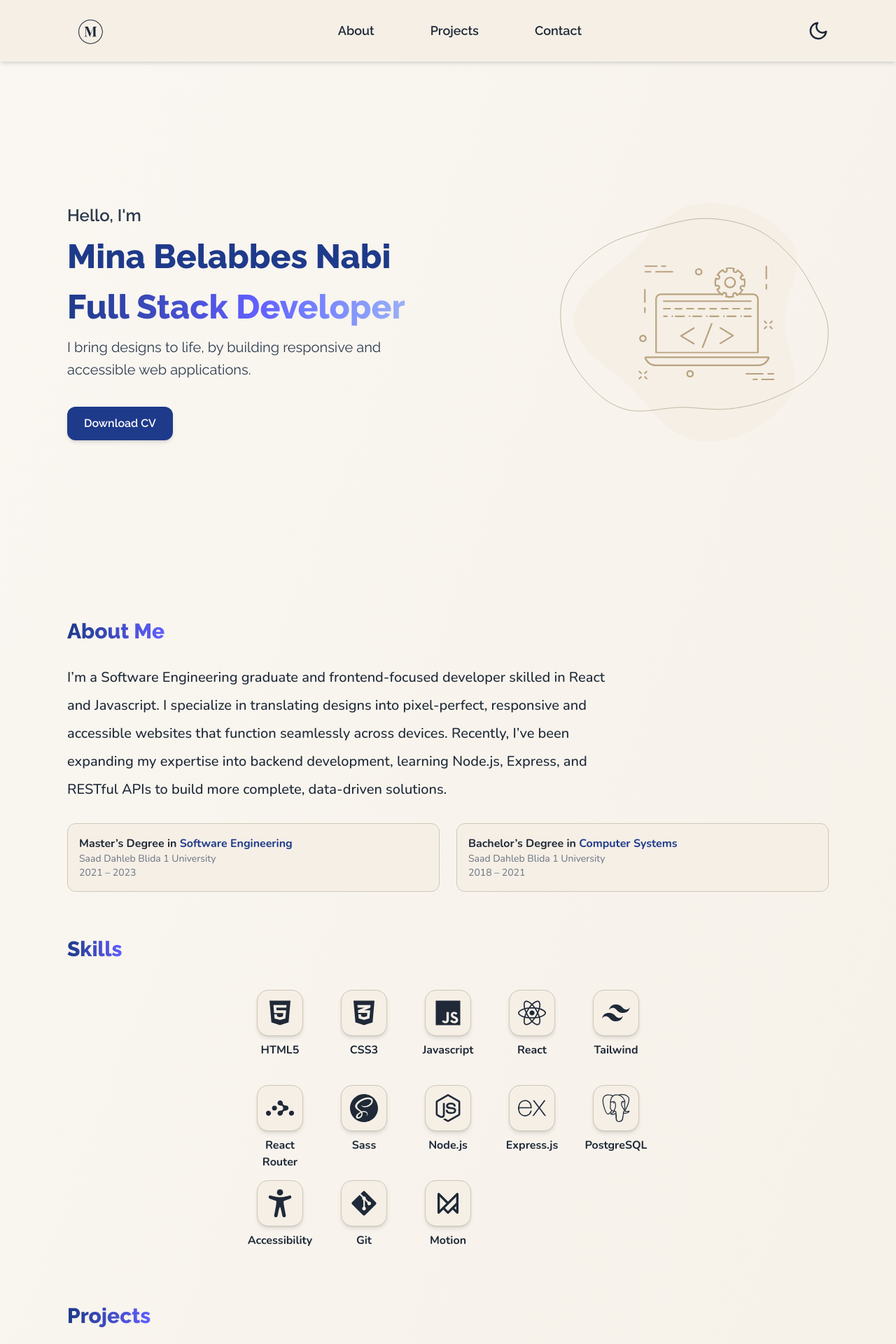
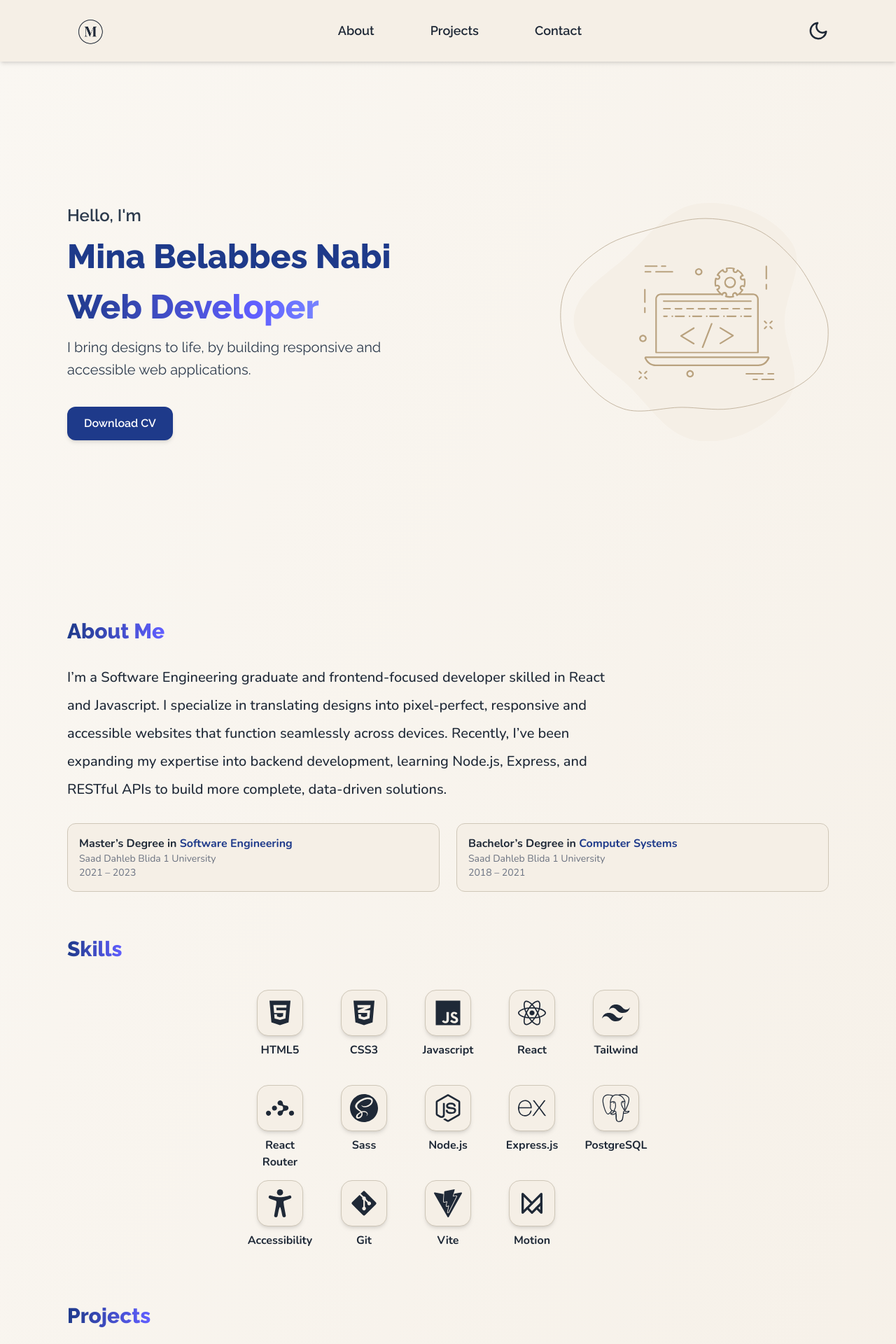
Before and after one commit to cassiopeia001/my-portfolio, a React (Vite) app: page / in a window 1280 px wide. Shown: the top 1920 px of the page at 70% size. Built offline with nearby package versions, Linux system fonts and the light colour scheme.

Commit message:
Updated details

```diff
--- a/src/Components/HeroSection.jsx
+++ b/src/Components/HeroSection.jsx
@@ -19,7 +19,7 @@ export default function HeroSection (){
                 <h2 className={`text-3xl lg:text-4xl xl:text-5xl font-extrabold
                     bg-gradient-to-r  ${darkMode? "from-blue-400 via-blue-500 to-blue-700":"from-blue via-indigo-500 to-light-blue"}
                     bg-clip-text text-transparent
-                    leading-tight`}> Full Stack Developer</h2>
+                    leading-tight`}> Web Developer</h2>
                 <p className="text-lg lg:text-xl leading-relaxed ">
                     I bring designs to life, by building responsive and accessible web applications.</p>
 
--- a/src/Components/SkillsSection.jsx
+++ b/src/Components/SkillsSection.jsx
@@ -1,6 +1,6 @@
 import { FaHtml5, FaCss3Alt, FaReact, FaGitAlt, FaNodeJs } from "react-icons/fa";
 import { IoLogoJavascript, IoAccessibility } from "react-icons/io5";
-import { SiTailwindcss, SiReactrouter, SiSass, SiPostgresql, SiExpress} from "react-icons/si";
+import { SiTailwindcss, SiReactrouter, SiSass, SiPostgresql, SiExpress, SiVite } from "react-icons/si";
 import { TbBrandFramerMotion } from "react-icons/tb";
 import SkillCard from "./SkillCard";
 import {motion} from 'motion/react'
@@ -24,6 +24,7 @@ export default function SkillsSection(){
         {icon: SiPostgresql, label: "PostgreSQL"},
         {icon: IoAccessibility, label: "Accessibility"},
         {icon: FaGitAlt, label: "Git"},
+        {icon: SiVite, label: "Vite"},
         {icon: TbBrandFramerMotion, label: "Motion"}
     ]
     return(
```
Also changed, not shown: 1 other file (tests, documents, lock files or other folders).
